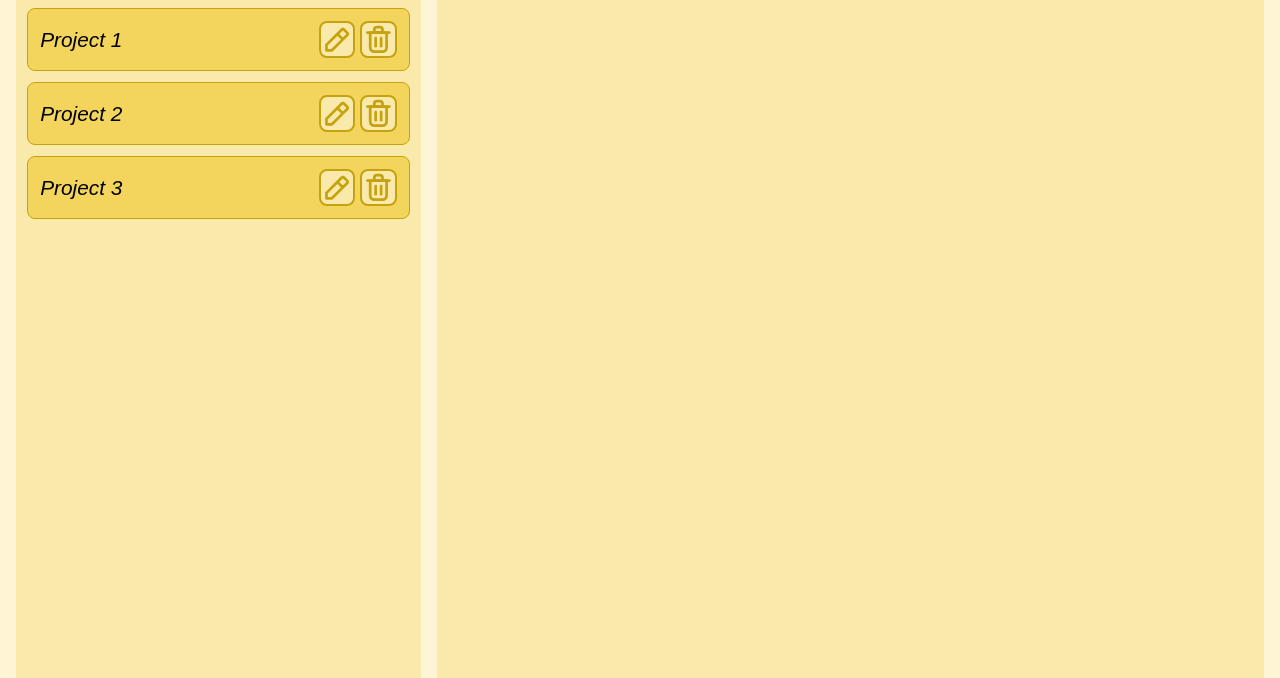
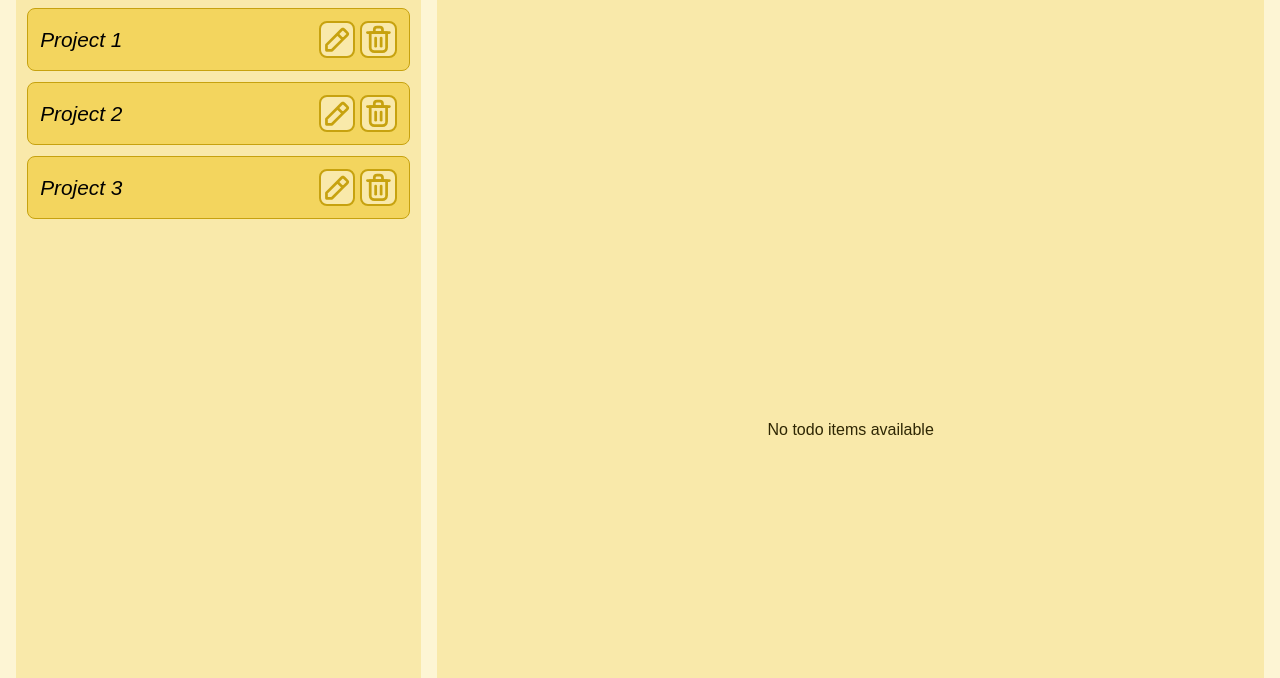
Before and after one commit to 1256-bits/todo-list, a website built with webpack: page index.html in a window 1280 px wide. Both pictures are taken after a click on the button "Project 2". Shown: the part 122-800 px from the top of the page. Built offline with nearby package versions, Linux system fonts and the light colour scheme; a web font is replaced by a local one.

Commit message:
Add 'no todos' message

```diff
--- a/index.html
+++ b/index.html
@@ -117,12 +117,13 @@
         </button>
       </div>
       <ul>
+        <p class="no-todos">No todo items available</p>
         <!--
         <li class="todo-item">
           <input type="checkbox" name="done" id="done">
           <label for="done" class="hidden">Done</label>
           <input class="todo-name" type="text" for="one" readonly value="Item 1">
-          <button class="add-button">
+          </div>
             <svg viewBox="0 0 20 20">
               <title>New checklist item</title>
               <use width="20" height="20" href="./svg/add.svg#add" />
--- a/src/listTodos.ts
+++ b/src/listTodos.ts
@@ -15,7 +15,8 @@ export default function listTodos (e: Event): void {
   }
   // Remove all currenlty displayed todo items
   if (todoArea != null) {
-    Array.from(todoArea.children).forEach(child => {
+    const children = Array.from(todoArea.children).filter(child => !child.classList.contains('no-todos'))
+    children.forEach(child => {
       todoArea?.removeChild(child)
     })
   }
--- a/src/main.scss
+++ b/src/main.scss
@@ -5,3 +5,18 @@
   margin-right: 1rem;
   width: min(95ch, calc(100% - 1rem));
 }
+
+.no-todos {
+  height: 100%;
+  display: flex;
+  display: flex;
+  align-items: center;
+  justify-content: center;
+  height: 100%;
+  align-items: center;
+  justify-content: center;
+
+  &:not(:only-child) {
+    display: none;
+  }
+}
--- a/src/todo-item.scss
+++ b/src/todo-item.scss
@@ -32,7 +32,7 @@
     grid-column: 29/30;
   }
 
-  &:first-child {
+  &:nth-child(2) {
     border-top: 2px solid var(--primary);
   }
 }
```
